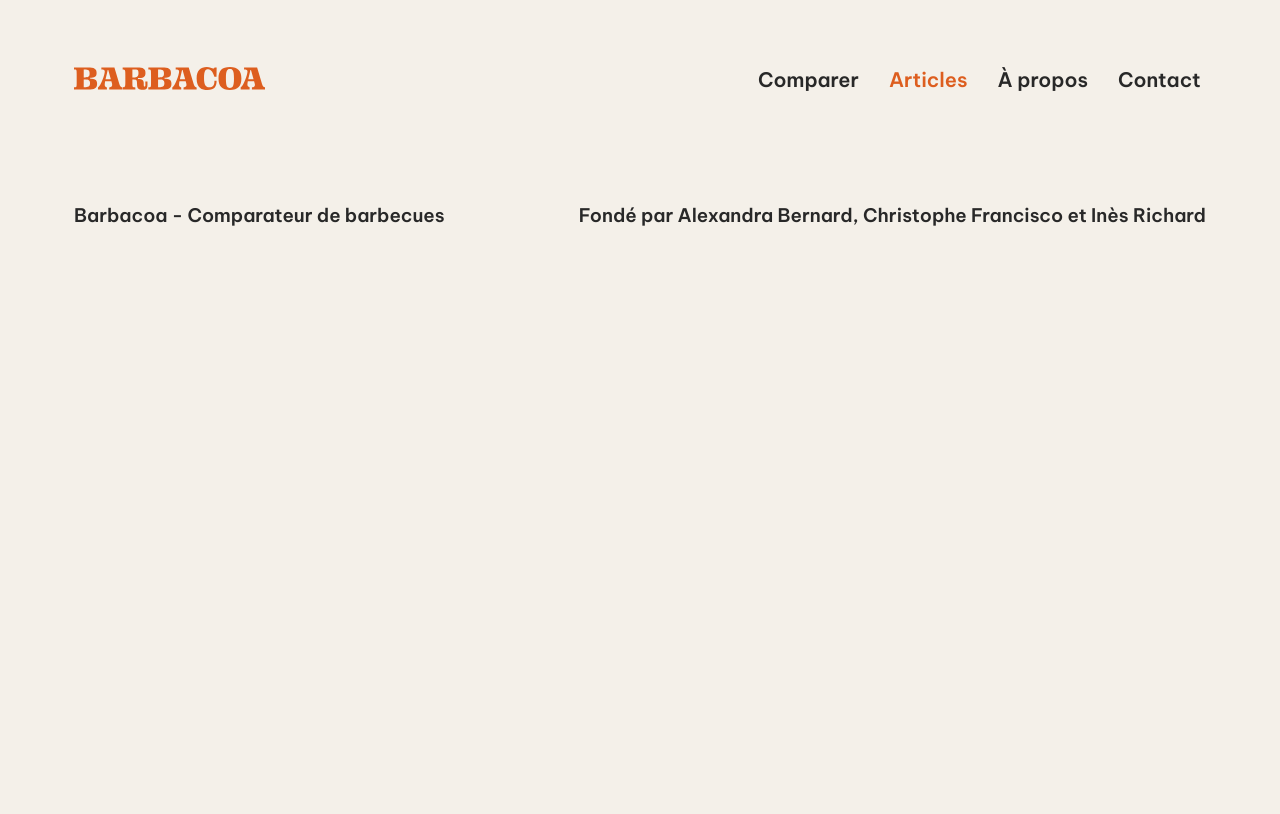
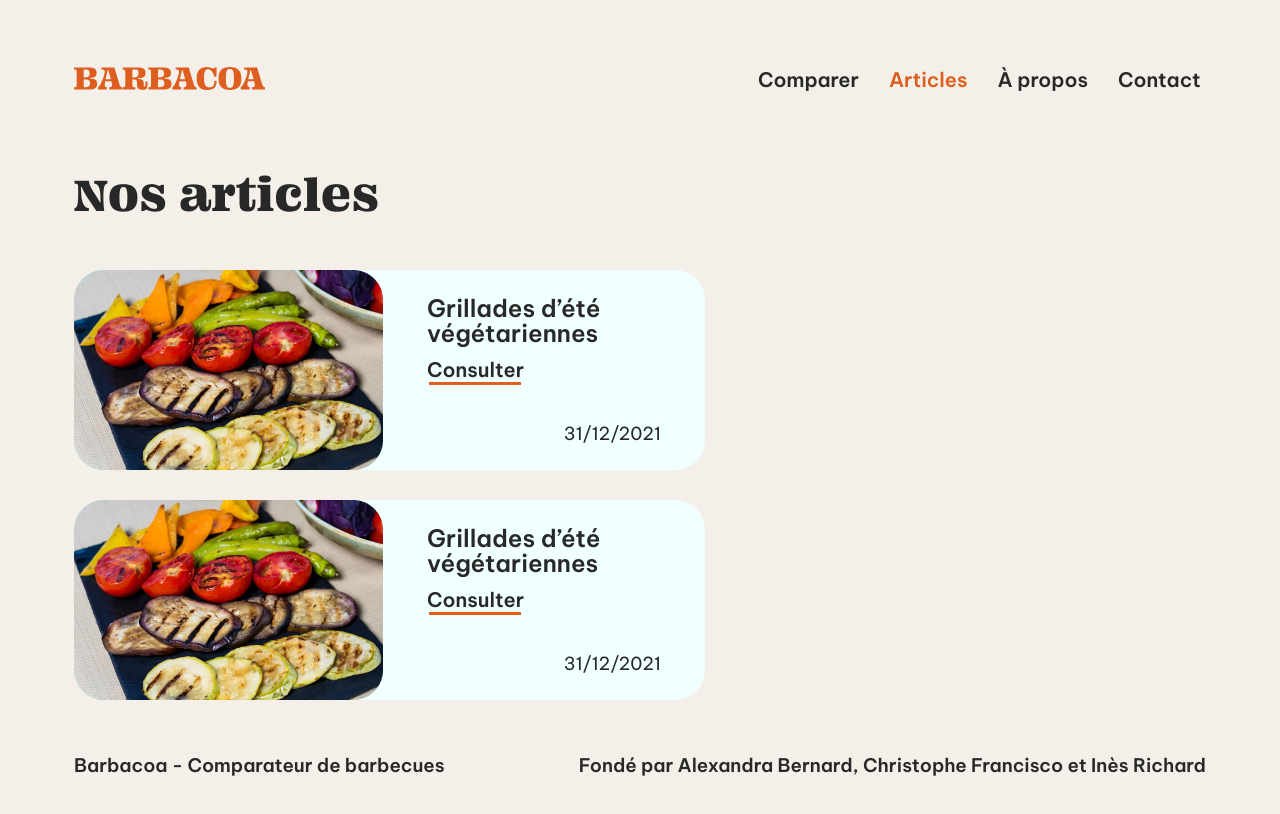
Before and after one commit to Chriiiiiss/barbacoa, a Next.js app: page /articles in a window 1280 px wide. Built offline with nearby package versions, Linux system fonts and the light colour scheme.

Commit message:
[ADD] ArticleCards + Article Layout

```diff
--- /dev/null
+++ b/components/articleCards.module.css
@@ -0,0 +1,59 @@
+.cardLayout {
+    max-width: 631px;
+    min-width: 631px;
+    height: 200px;
+    border-radius: 30px;
+    flex: 50%;
+    display: flex;
+    gap: 44px;
+    background-color: azure;
+}
+
+.imageLayout {
+    width: 309px;
+    height: 200px;
+    background-color: aquamarine;
+    border-radius: 30px;
+}
+
+.textLayout{
+    padding-top: 26px;
+    display: flex;
+    flex-direction: column;
+    gap: 11px;
+}
+
+.articleTitle {
+    font-family: BeVietnam;
+    font-weight: 600;
+    font-size: 24px;
+    line-height: 25px;
+    color: #282828;
+}
+
+.callToAction{
+    width: 94px;
+    box-sizing:content-box;
+    font-family: BeVietnam;
+    font-weight: 600;
+    font-size: 20px;
+    color: #282828;
+}
+
+.callToAction::after{
+    content: '';
+    display: inherit;
+    width: 92px;
+    border-bottom: solid 3px #DD5E1F;
+    margin: 0 2px;
+}
+
+.dateStamp{
+    padding-top: 26px;
+    padding-right: 44px;
+    font-family: BeVietnam;
+    font-weight: 400;
+    font-size: 18px;
+    color: #282828;
+    text-align: right;
+}
--- /dev/null
+++ b/components/articleCards.tsx
@@ -0,0 +1,31 @@
+import type { NextPage } from "next";
+
+import styles from "./articleCards.module.css"
+import Image from "next/image";
+import Link from "next/link";
+
+const ArticleCards: NextPage = () => {
+    return(
+        <div className={styles.cardLayout}>
+            <div className={styles.imageLayout}>
+                <Image
+                    src="/base/article_img.png"
+                    alt="Image d'article barbecue"
+                    width={309}
+                    height={200}
+                    layout="fixed"
+                    priority
+                />
+            </div>
+            <div className={styles.textLayout}>
+                <h3 className={styles.articleTitle}>Grillades d’été végétariennes</h3>
+                <Link href="https://stackoverflow.com/" passHref>
+                    <a className={styles.callToAction}>Consulter</a>
+                </Link>
+                <p className={styles.dateStamp}>31/12/2021</p>
+            </div>
+        </div>
+    )
+}
+
+export default ArticleCards;
--- a/components/layoutContent.tsx
+++ b/components/layoutContent.tsx
@@ -1,11 +1,13 @@
 import type { NextPage } from "next";
-import BbqCards from "./bbqCards";
 
-const LayoutContent: NextPage = () => {
+interface Props {
+    article: Boolean;
+}
+
+const LayoutContent: NextPage<Props> = ({children}, props) => {
     return(
-        <div className="layoutContent">
-            <BbqCards/>
-            <BbqCards/>
+        <div className={props.article == false ? "layoutContent" : "layoutContentArticle"}>
+            {children}
         </div>
     )
 }
--- a/pages/articles.tsx
+++ b/pages/articles.tsx
@@ -1,16 +1,34 @@
 import type { NextPage } from "next";
 import Head from "next/head";
+
 import BarbaHeader from "../components/header";
+import LayoutContent from "../components/layoutContent";
 import BarbaFooter from "../components/footer";
+import ArticleCards from "../components/articleCards";
 
-const Articles: NextPage = () => {
+type LayoutProps = {
+    article: Boolean;
+}
+
+const Articles: NextPage<LayoutProps> = (article: LayoutProps) => {
+
     return(
         <>
-        <Head>
-            <title>Articles</title>
-        </Head>
-        <BarbaHeader/>
-        <BarbaFooter/>
+            <Head>
+                <title>Articles</title>
+                <meta name="description" content="Articles de Barbacoa sur le barbecue"/>
+            </Head>
+            <BarbaHeader/>
+            <h3 className='h3Title'>Nos articles</h3>
+            <LayoutContent article={true}>
+                <ArticleCards/>
+                <ArticleCards/>
+                <ArticleCards/>
+                <ArticleCards/>
+                <ArticleCards/>
+                <ArticleCards/>
+            </LayoutContent>
+            <BarbaFooter/>
         </>
     )
 }
--- a/styles/globals.css
+++ b/styles/globals.css
@@ -110,6 +110,18 @@ a {
   display: flex;
   flex-direction: column;
   gap: 40px;
+  overflow: scroll;
+}
+
+.layoutContentArticle{
+  height: 440px;
+  max-width: 1400px;
+  margin-top: 47px;
+  padding-left: 74px;
+  display: flex;
+  flex-wrap: wrap;
+  gap: 30px;
+  overflow: scroll;
 }
 
 
```
Also changed, not shown: pages/index.tsx (+8 -1 lines), public/base/article_img.png (added).
